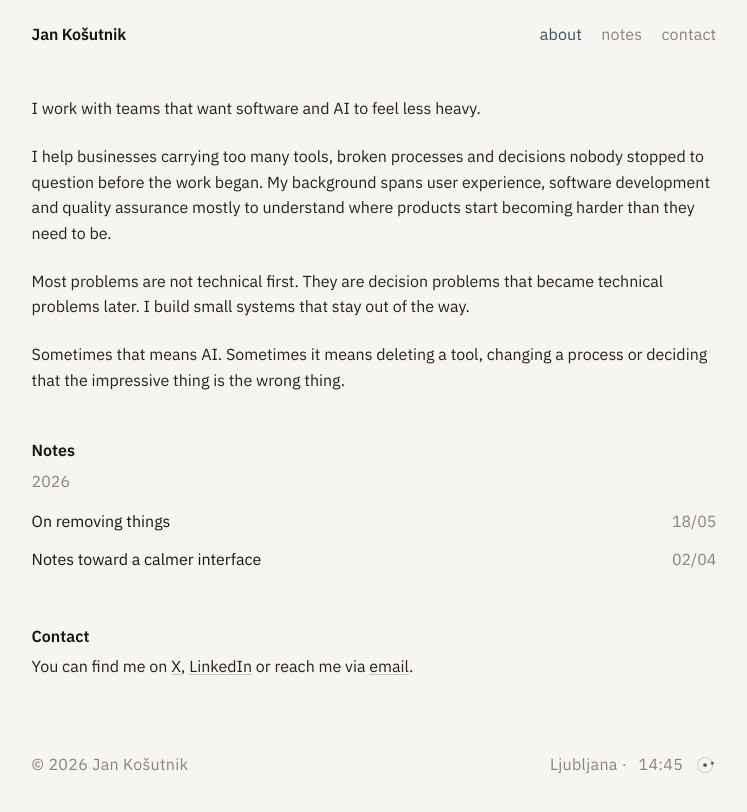
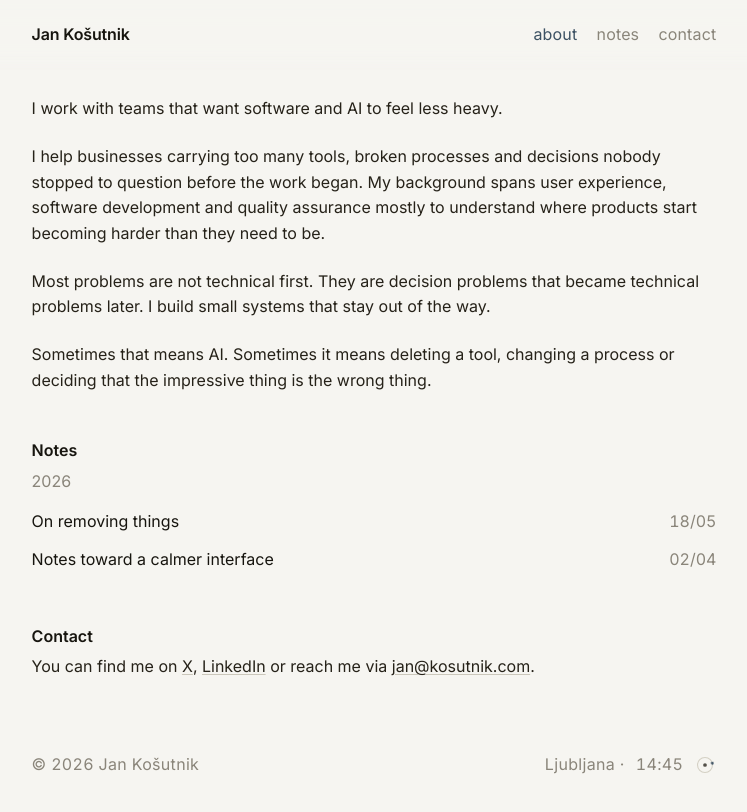
Before and after one commit to JanKosutnik/Kosutnik, a Next.js app: page / in a window 1280 px wide. Shown: the top 812 px of the page, without its empty margins (58-805 px from the left). Built offline with nearby package versions, Linux system fonts and the light colour scheme.

Commit message:
Update site font and email link

```diff
--- a/app/globals.css
+++ b/app/globals.css
@@ -1,4 +1,4 @@
-@import url("https://fonts.googleapis.com/css2?family=IBM+Plex+Sans:wght@400;500;600&display=swap");
+@import url("https://fonts.googleapis.com/css2?family=Inter:wght@400;500;600&display=swap");
 
 :root {
   --paper: #f6f5f1;
@@ -7,7 +7,7 @@
   --faint: #8a857a;
   --accent: #3c5163;
   --measure: 54rem;
-  --sans: "IBM Plex Sans", system-ui, -apple-system, "Segoe UI", Roboto, sans-serif;
+  --sans: "Inter", system-ui, -apple-system, "Segoe UI", Roboto, sans-serif;
 }
 
 * {
--- a/app/page.jsx
+++ b/app/page.jsx
@@ -80,7 +80,7 @@
           </a>{" "}
           or reach me via{" "}
           <a className="link" href="mailto:jan@kosutnik.com">
-            email
+            jan@kosutnik.com
           </a>
           .
         </p>
```
